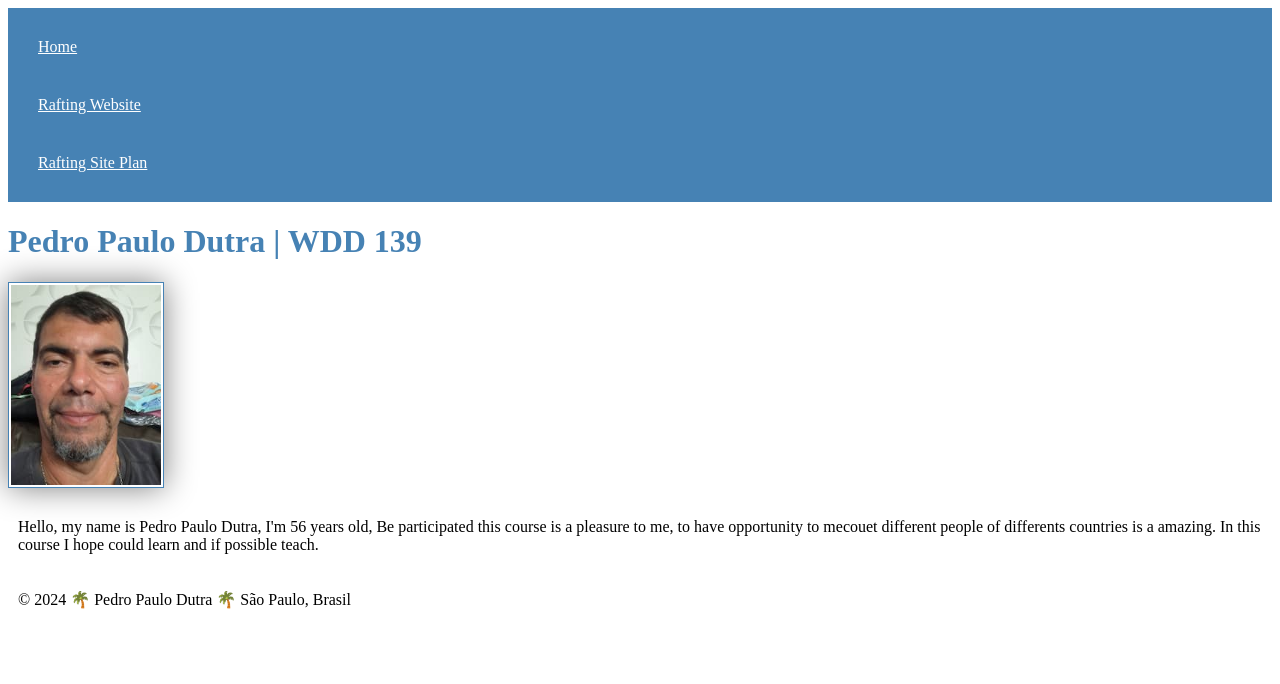
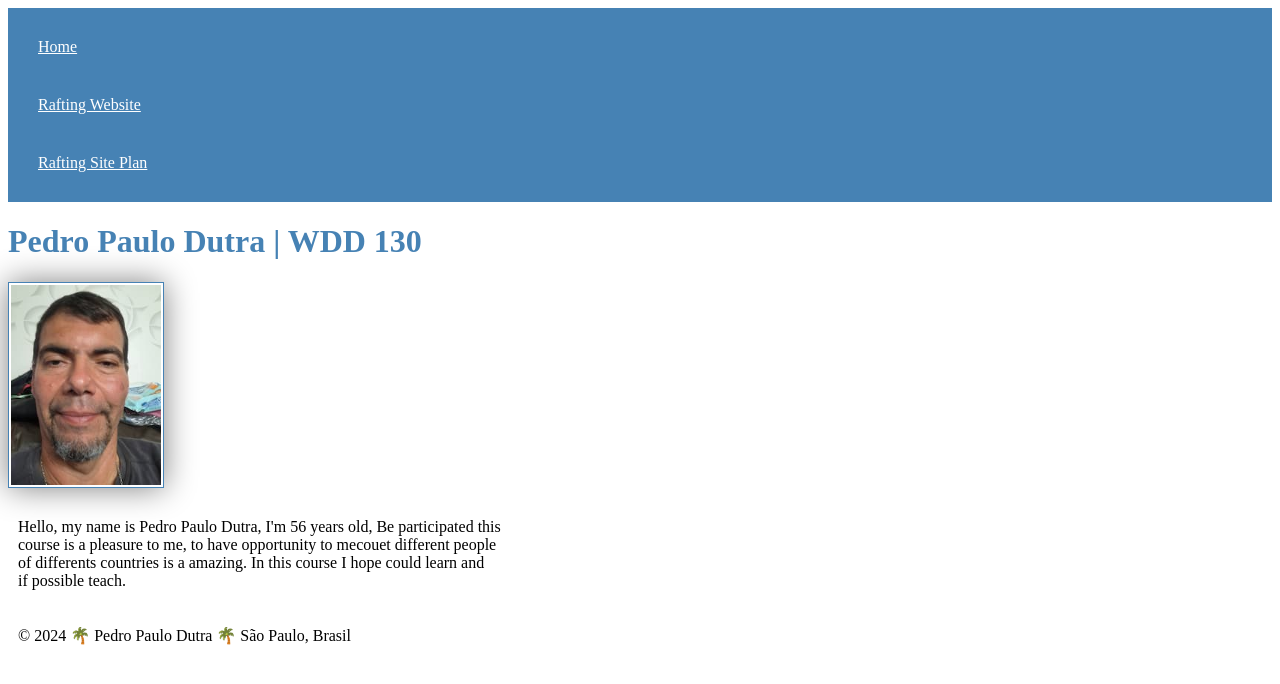
Before and after one commit to P3Dutra/wdd130, a plain HTML site: page index.html in a window 1280 px wide. Drawn offline with Linux system fonts and the light colour scheme.

Commit message:
Included <br>

```diff
--- a/index.html
+++ b/index.html
@@ -15,11 +15,11 @@
             </nav>
         </header>
         <main>
-            <h1>Pedro Paulo Dutra | WDD 139</h1>
+            <h1>Pedro Paulo Dutra | WDD 130</h1>
             <img src="images/20240918_120222.jpg" alt="Hello, my name is Pedro Paulo Dutra">
-            <p> Hello, my name is Pedro Paulo Dutra, I'm 56 years old, Be participated this
-                course is a pleasure to me, to have opportunity to mecouet different people
-                of differents countries is a amazing. In this course I hope could learn and
+            <p> Hello, my name is Pedro Paulo Dutra, I'm 56 years old, Be participated this<br>
+                course is a pleasure to me, to have opportunity to mecouet different people <br>
+                of differents countries is a amazing. In this course I hope could learn and <br>
                 if possible teach.</p>
         </main>
         <footer>
```
